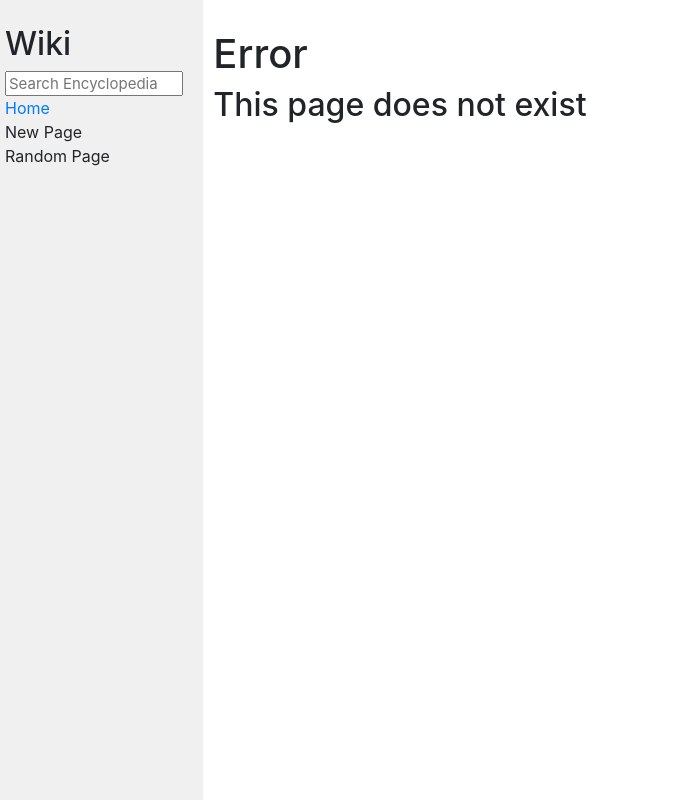
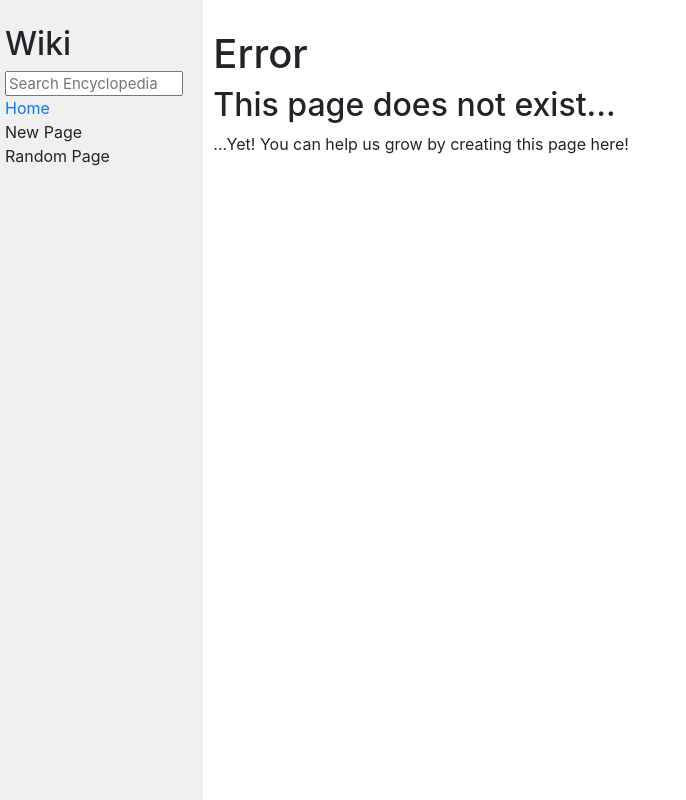
Before and after one commit to MaboulBizarre/Project1, a Django app: page /wiki/1 in a window 1280 px wide. Shown: the whole page, without its empty margins (0-686 px from the left). Run offline with Django 3.2, Linux system fonts and the light colour scheme; some libraries are stand-ins or nearby versions.

Commit message:
fonction search terminée, début de la partie New_Page

```diff
--- a/wiki/encyclopedia/templates/encyclopedia/error.html
+++ b/wiki/encyclopedia/templates/encyclopedia/error.html
@@ -7,4 +7,5 @@
 {% block body %}
     <h1>Error</h1>
     <h2>{{ message }}</h2>
+    <p>...Yet! You can help us grow by creating this page here!</p>
 {% endblock %}
--- a/wiki/encyclopedia/urls.py
+++ b/wiki/encyclopedia/urls.py
@@ -6,4 +6,5 @@ urlpatterns = [
     path("", views.index, name="index"),
     path("wiki/<str:title>", views.wiki, name="wiki"),
     path("search/", views.search, name="search"),
+    path("New_Page/", views.New_Page, name="New_Page")
 ]
--- a/wiki/encyclopedia/views.py
+++ b/wiki/encyclopedia/views.py
@@ -1,9 +1,15 @@
 from django.shortcuts import render
 import markdown
+from django.shortcuts import HttpResponse
 from django.shortcuts import HttpResponseRedirect
+from django import forms
 
 from . import util
 
+class NewPageForm(forms.Form):
+    title = forms.CharField(widget=forms.TextInput(attrs={'name':'title'}))
+    body = forms.CharField(widget=forms.Textarea(attrs={'name':'body',
+                                                        'style':'height: 3em'}))
 
 def md_to_html(title):
     content = util.get_entry(title)
@@ -22,7 +28,7 @@ def wiki(request, title):
     html_content = md_to_html(title)
     if html_content == None:
         return render(request, "encyclopedia/error.html", {
-            "message": "This page does not exist"
+            "message": "This page does not exist..."
         })
     else:
         return render(request, "encyclopedia/wiki.html", {
@@ -45,3 +51,12 @@ def search(request):
                     "search": True,
                     "value": value
                 })
+            else:
+                return render(request, "encyclopedia/error.html", {
+                    "message": "This page does not exist..."
+                })
+
+def New_Page(request):
+    return render(request, "encyclopedia/New_Page.html", {
+        "form": NewPageForm()
+    })
```
